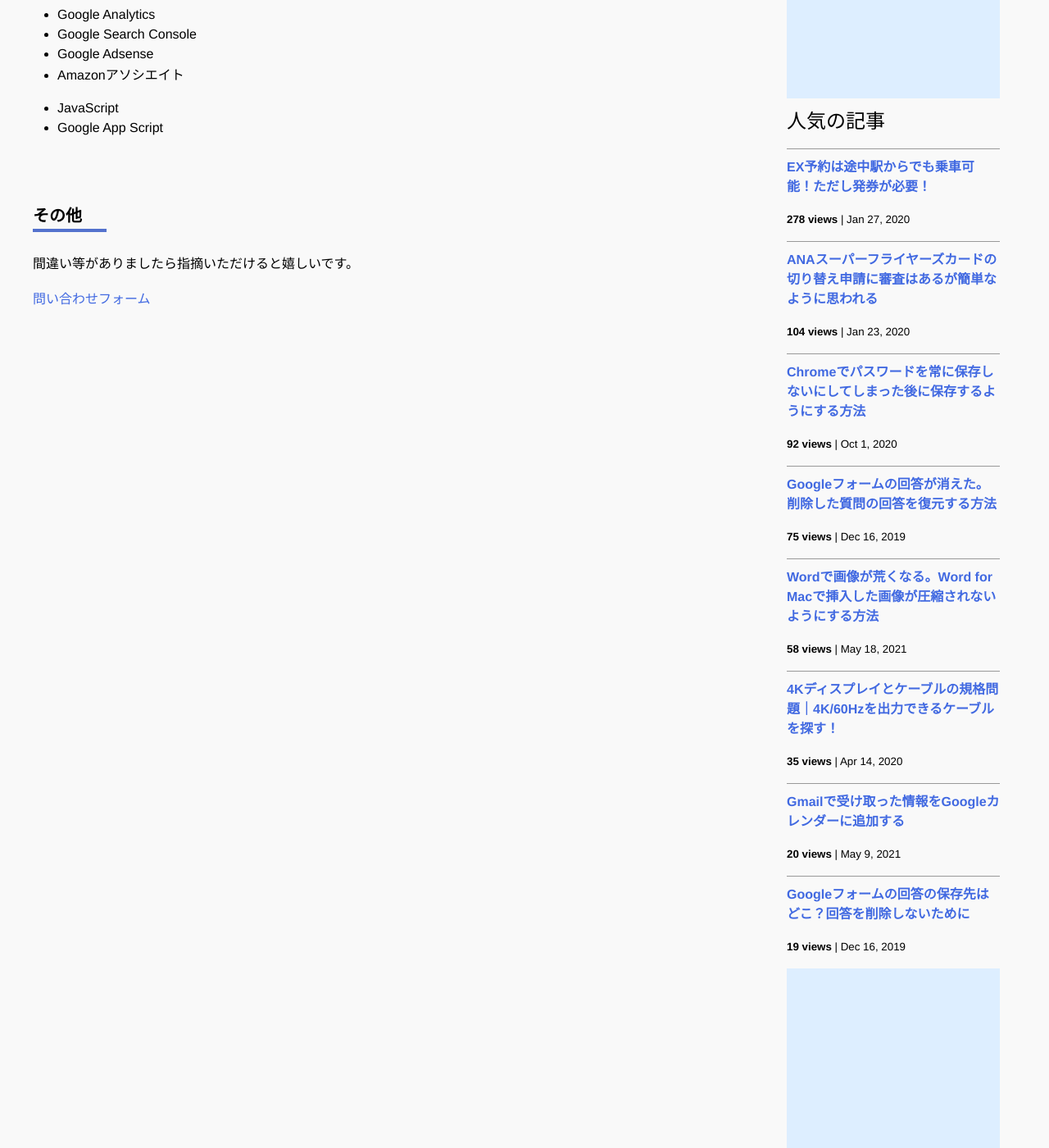
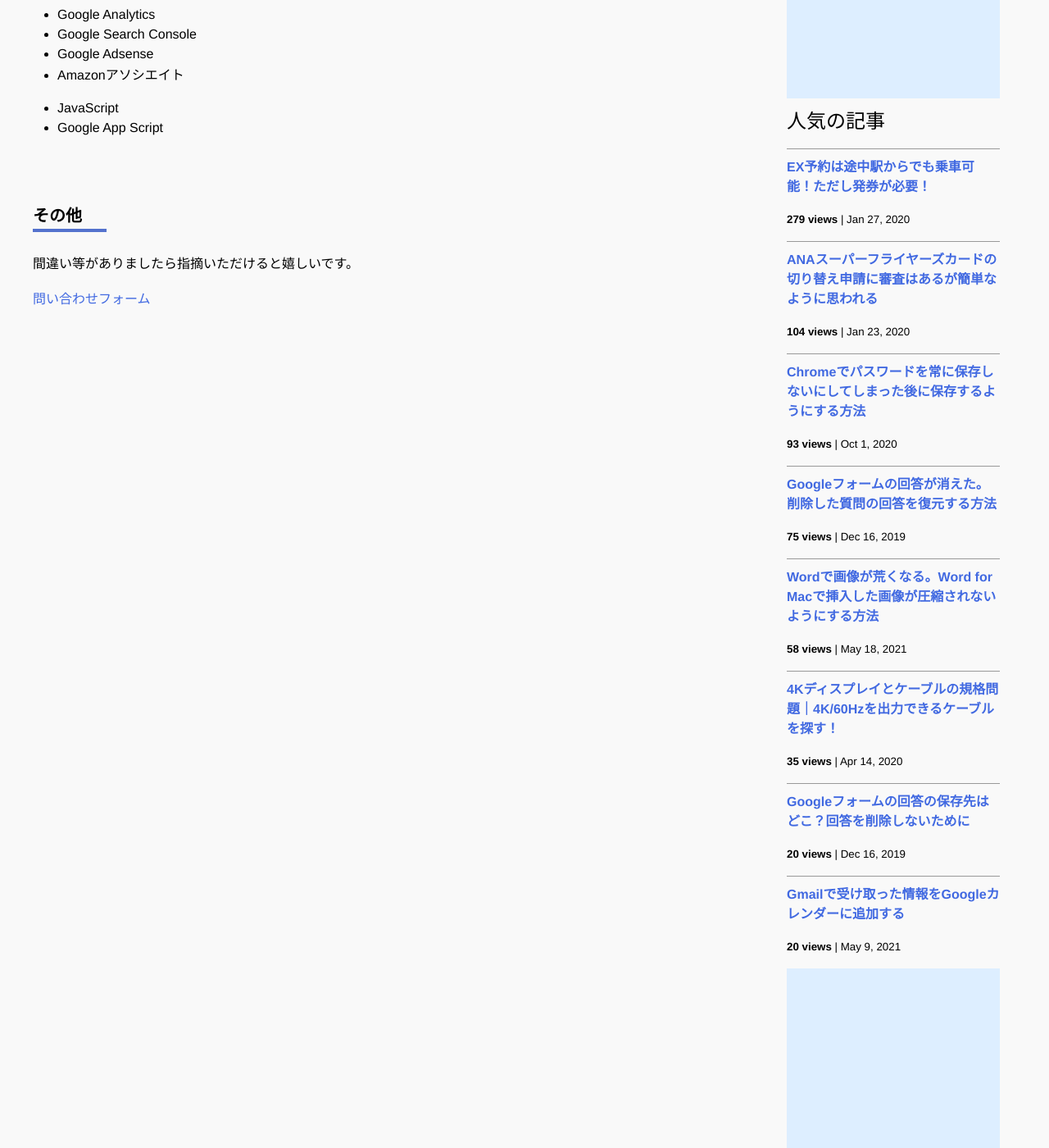
Before and after one commit to iwanaminami/shoyaiwaname, a Jekyll site: the page built from about.markdown, in a window 1280 px wide and 1400 px high, scrolled down 693 px. Shown: the whole window at 82% size. Built offline with Jekyll 4.4.1, drawn with Linux system fonts in a browser that asks for light colours; nearby versions of some CDN libraries; comment, search, counter and statistics services are not loaded.

Commit message:
chore(ga): update _data/popularposts.yml 20250910-1052

```diff
--- a/_data/popularposts.yml
+++ b/_data/popularposts.yml
@@ -1,9 +1,9 @@
 side:
-  - view: 278
+  - view: 279
     url: "/2020/01/27/ex-rideontheway.html"
   - view: 104
     url: "/2020/01/23/sfc-judge.html"
-  - view: 92
+  - view: 93
     url: "/2020/10/01/googlepassword.html"
   - view: 75
     url: "/2019/12/16/restore-googleform.html"
@@ -12,6 +12,6 @@
   - view: 35
     url: "/2020/04/14/4kcable.html"
   - view: 20
+    url: "/2019/12/16/googleform-answers.html"
+  - view: 20
     url: "/2021/05/09/gmailtocalendar.html"
-  - view: 19
-    url: "/2019/12/16/googleform-answers.html"
```
